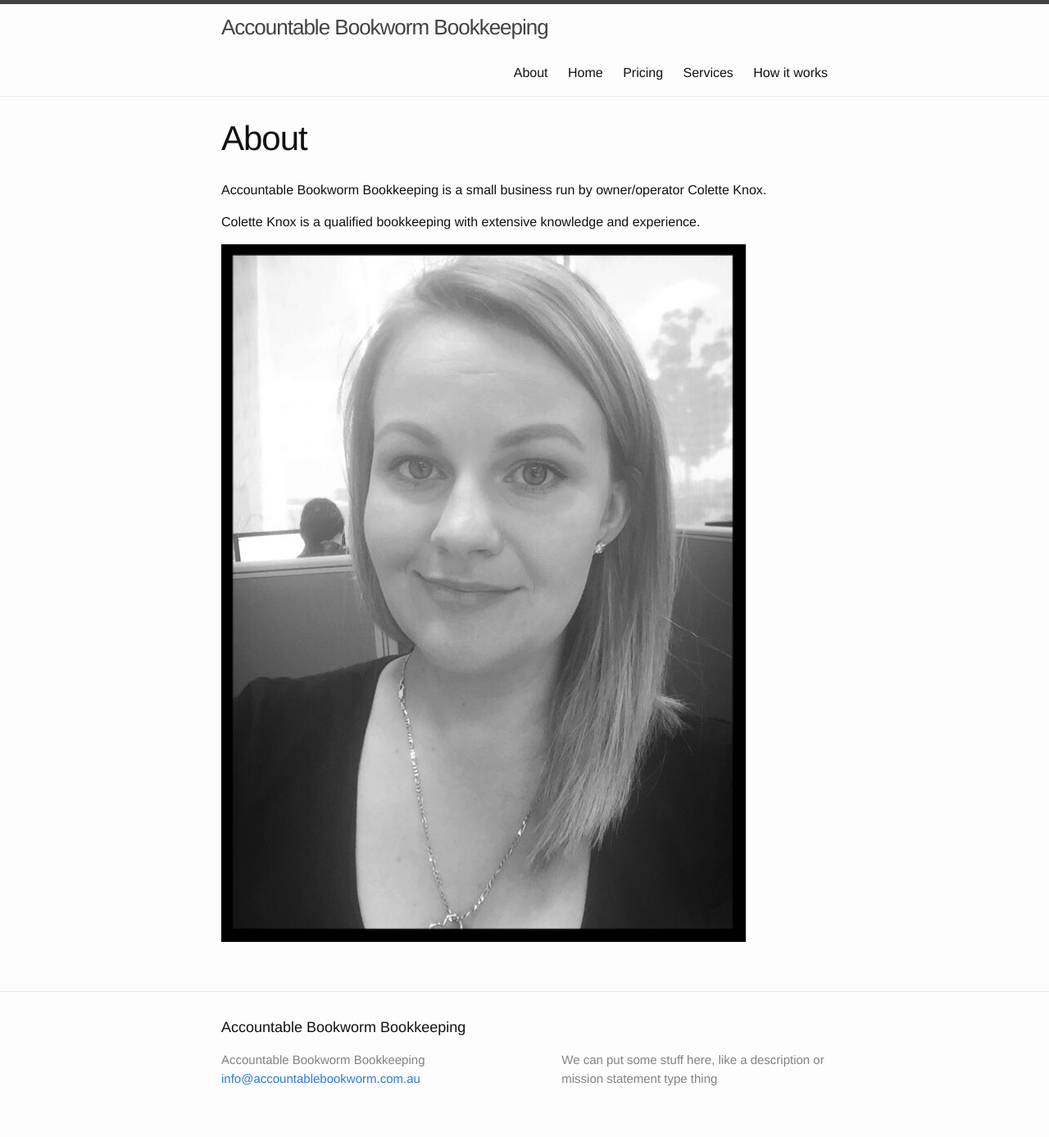
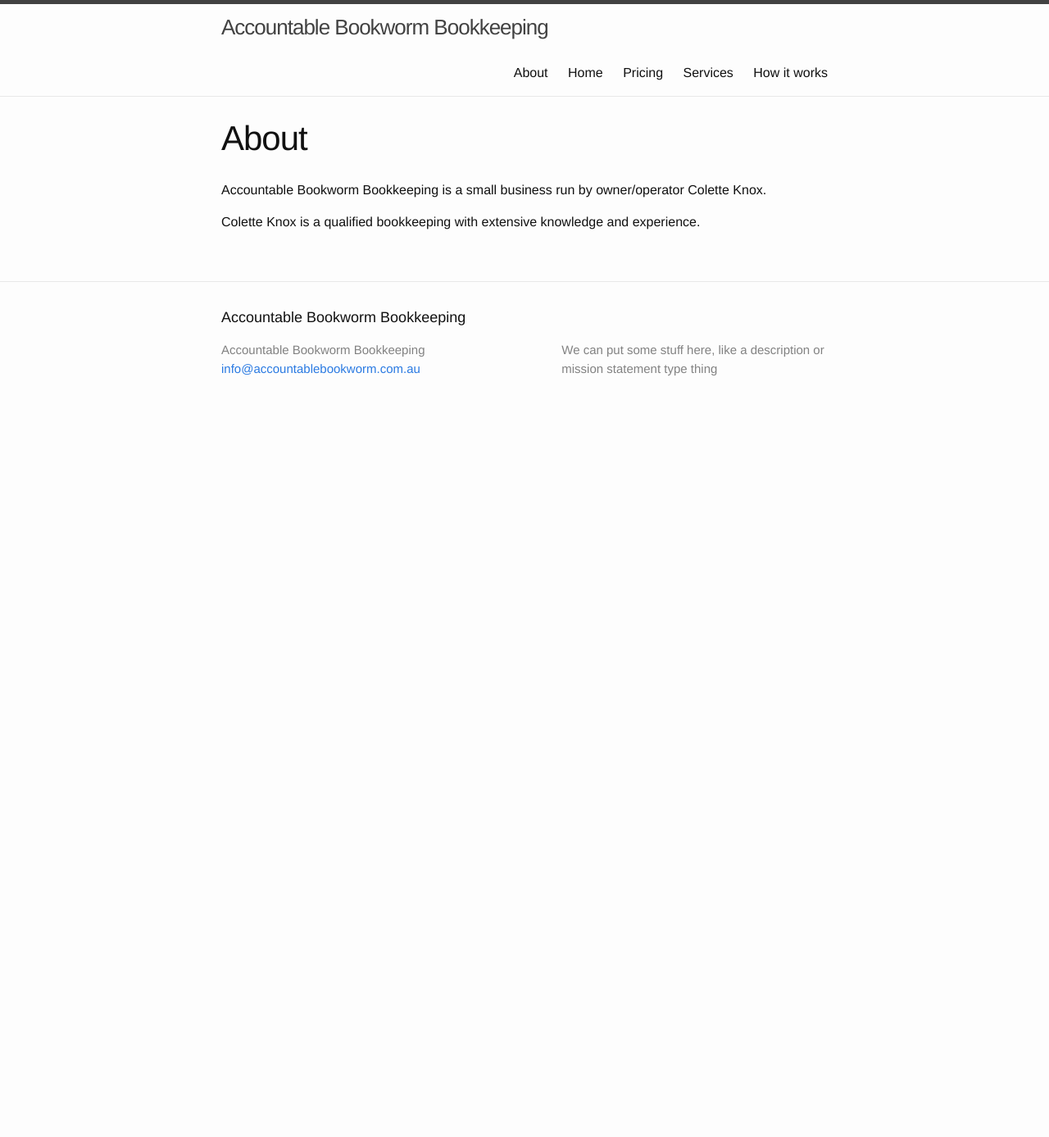
Before and after one commit to aivins/bookwormsite, a Jekyll site: the page built from about.md, in a window 1280 px wide. Shown: the whole page at 82% size. Built offline with Jekyll 4.4.1, drawn with Linux system fonts in a browser that asks for light colours; after the commit the page ends 900 px from its top, so only the background shows below that.

Commit message:
Update from Forestry.io - about.md

```diff
--- a/about.md
+++ b/about.md
@@ -6,5 +6,3 @@ permalink: "/about/"
 Accountable Bookworm Bookkeeping is a small business run by owner/operator Colette Knox.
 
 Colette Knox is a qualified bookkeeping with extensive knowledge and experience.
-
-![]({{ site.baseurl }}/forestryio/images/image-1.jpeg)
```
